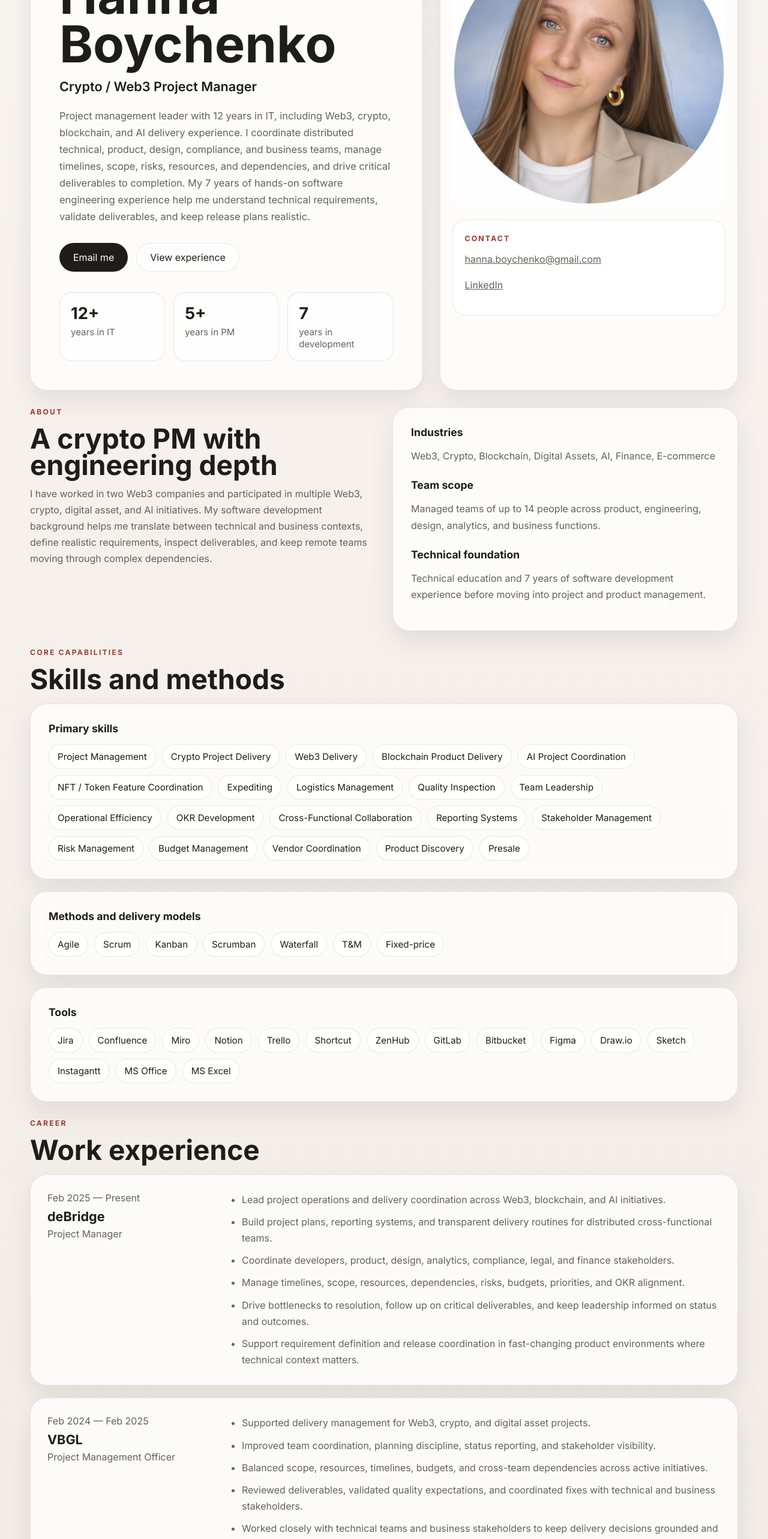
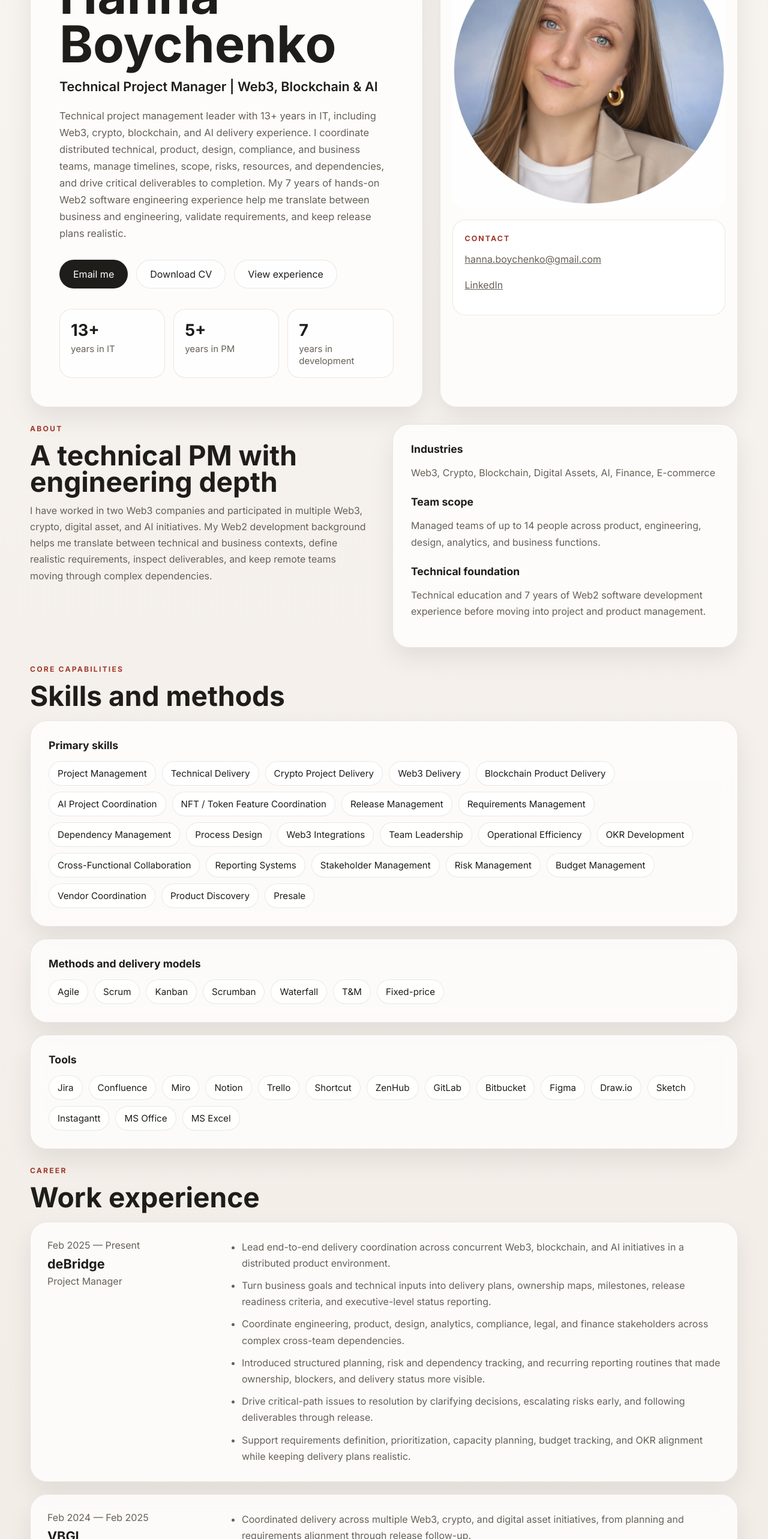
Before and after one commit to Boichenko/boichenko.github.io, a React (Vite) app: page / in a window 1280 px wide. Shown: the part 160-2726 px from the top of the page at 60% size. Built offline with nearby package versions, Linux system fonts and the light colour scheme.

Commit message:
Update Technical PM Web3 portfolio

```diff
--- a/index.html
+++ b/index.html
@@ -3,10 +3,10 @@
   <head>
     <meta charset="UTF-8" />
     <meta name="viewport" content="width=device-width, initial-scale=1.0" />
-    <title>Hanna Boychenko | Crypto / Web3 Project Manager</title>
+    <title>Hanna Boychenko | Technical Project Manager — Web3, Blockchain & AI</title>
     <meta
       name="description"
-      content="Portfolio website for Hanna Boychenko, Crypto and Web3 Project Manager with blockchain, AI, and software engineering background."
+      content="Portfolio of Hanna Boychenko, Technical Project Manager specializing in Web3, blockchain, AI, and cross-functional technical delivery."
     />
     <link rel="preconnect" href="https://fonts.googleapis.com">
     <link rel="preconnect" href="https://fonts.gstatic.com" crossorigin>
--- a/src/App.jsx
+++ b/src/App.jsx
@@ -6,12 +6,12 @@ const experience = [
     role: 'Project Manager',
     period: 'Feb 2025 — Present',
     achievements: [
-      'Lead project operations and delivery coordination across Web3, blockchain, and AI initiatives.',
-      'Build project plans, reporting systems, and transparent delivery routines for distributed cross-functional teams.',
-      'Coordinate developers, product, design, analytics, compliance, legal, and finance stakeholders.',
-      'Manage timelines, scope, resources, dependencies, risks, budgets, priorities, and OKR alignment.',
-      'Drive bottlenecks to resolution, follow up on critical deliverables, and keep leadership informed on status and outcomes.',
-      'Support requirement definition and release coordination in fast-changing product environments where technical context matters.',
+      'Lead end-to-end delivery coordination across concurrent Web3, blockchain, and AI initiatives in a distributed product environment.',
+      'Turn business goals and technical inputs into delivery plans, ownership maps, milestones, release readiness criteria, and executive-level status reporting.',
+      'Coordinate engineering, product, design, analytics, compliance, legal, and finance stakeholders across complex cross-team dependencies.',
+      'Introduced structured planning, risk and dependency tracking, and recurring reporting routines that made ownership, blockers, and delivery status more visible.',
+      'Drive critical-path issues to resolution by clarifying decisions, escalating risks early, and following deliverables through release.',
+      'Support requirements definition, prioritization, capacity planning, budget tracking, and OKR alignment while keeping delivery plans realistic.',
     ],
   },
   {
@@ -19,11 +19,11 @@ const experience = [
     role: 'Project Management Officer',
     period: 'Feb 2024 — Feb 2025',
     achievements: [
-      'Supported delivery management for Web3, crypto, and digital asset projects.',
-      'Improved team coordination, planning discipline, status reporting, and stakeholder visibility.',
-      'Balanced scope, resources, timelines, budgets, and cross-team dependencies across active initiatives.',
-      'Reviewed deliverables, validated quality expectations, and coordinated fixes with technical and business stakeholders.',
-      'Worked closely with technical teams and business stakeholders to keep delivery decisions grounded and realistic.',
+      'Coordinated delivery across multiple Web3, crypto, and digital asset initiatives, from planning and requirements alignment through release follow-up.',
+      'Established consistent planning, status reporting, meeting follow-ups, and risk and dependency tracking across active workstreams.',
+      'Connected technical and business stakeholders, translated priorities into actionable plans, and surfaced delivery trade-offs early.',
+      'Balanced scope, timelines, resources, budgets, and cross-team dependencies while maintaining visibility for leadership.',
+      'Reviewed deliverables against agreed requirements, coordinated issue resolution, and helped teams reach release readiness under changing priorities.',
     ],
   },
   {
@@ -71,14 +71,17 @@ const experience = [
 
 const primarySkills = [
   'Project Management',
+  'Technical Delivery',
   'Crypto Project Delivery',
   'Web3 Delivery',
   'Blockchain Product Delivery',
   'AI Project Coordination',
   'NFT / Token Feature Coordination',
-  'Expediting',
-  'Logistics Management',
-  'Quality Inspection',
+  'Release Management',
+  'Requirements Management',
+  'Dependency Management',
+  'Process Design',
+  'Web3 Integrations',
   'Team Leadership',
   'Operational Efficiency',
   'OKR Development',
@@ -118,23 +121,24 @@ const projects = [
   'Crypto Platforms',
   'Digital Asset Products',
   'NFT / Token Feature Discovery',
-  'Remote Cross-functional Delivery',
   'AI Products',
-  'PIM System',
-  'Fintech Startup from Scratch',
-  'Virtualized Service Platform',
-  'Phone Number Research Tool',
-  'Email Management System',
-  'Research Employees Platform',
-  'Scheduler',
-  'Test Automation Tool',
-  'Insurances',
-  'Industrial KPI Provider',
-  'Mercedes Cafe',
-  'Land Rover / Jaguar Observer',
-  'Clinic Management System',
-  'Real Estate System',
-  'Clinical Trials SaaS Platform',
+  'Fintech Platforms',
+  'B2B SaaS Products',
+]
+
+const caseStudies = [
+  {
+    title: 'Web3 delivery operations',
+    text: 'Built a transparent operating rhythm for NDA-protected initiatives: delivery plans, ownership, milestones, dependencies, risk tracking, and leadership reporting across distributed functions.',
+  },
+  {
+    title: 'Cross-functional release coordination',
+    text: 'Aligned product, engineering, design, analytics, compliance, legal, and business stakeholders around requirements, readiness criteria, unresolved decisions, and critical-path deliverables.',
+  },
+  {
+    title: 'AI and digital product delivery',
+    text: 'Converted evolving business needs into actionable workstreams, coordinated priorities and capacity, and kept delivery moving as scope and technical constraints changed.',
+  },
 ]
 
 const education = [
@@ -179,21 +183,22 @@ export default function App() {
         <div className="hero-copy">
           <p className="eyebrow">Portfolio</p>
           <h1>Hanna Boychenko</h1>
-          <p className="hero-role">Crypto / Web3 Project Manager</p>
+          <p className="hero-role">Technical Project Manager | Web3, Blockchain & AI</p>
           <p className="hero-summary">
-            Project management leader with 12 years in IT, including Web3, crypto, blockchain, and AI delivery experience.
+            Technical project management leader with 13+ years in IT, including Web3, crypto, blockchain, and AI delivery experience.
             I coordinate distributed technical, product, design, compliance, and business teams, manage timelines, scope,
             risks, resources, and dependencies, and drive critical deliverables to completion. My 7 years of hands-on
-            software engineering experience help me understand technical requirements, validate deliverables, and keep
-            release plans realistic.
+            Web2 software engineering experience help me translate between business and engineering, validate requirements,
+            and keep release plans realistic.
           </p>
           <div className="hero-actions">
             <a href="mailto:hanna.boychenko@gmail.com" className="button primary">Email me</a>
+            <a href="/Hanna-Boychenko-Technical-PM-Web3-AI-CV.pdf" download className="button secondary">Download CV</a>
             <a href="#experience" className="button secondary">View experience</a>
           </div>
           <div className="hero-stats">
             <div>
-              <strong>12+</strong>
+              <strong>13+</strong>
               <span>years in IT</span>
             </div>
             <div>
@@ -223,8 +228,8 @@ export default function App() {
           <div>
             <SectionTitle
               eyebrow="About"
-              title="A crypto PM with engineering depth"
-              text="I have worked in two Web3 companies and participated in multiple Web3, crypto, digital asset, and AI initiatives. My software development background helps me translate between technical and business contexts, define realistic requirements, inspect deliverables, and keep remote teams moving through complex dependencies."
+              title="A technical PM with engineering depth"
+              text="I have worked in two Web3 companies and participated in multiple Web3, crypto, digital asset, and AI initiatives. My Web2 development background helps me translate between technical and business contexts, define realistic requirements, inspect deliverables, and keep remote teams moving through complex dependencies."
             />
           </div>
           <div className="info-card">
@@ -233,7 +238,7 @@ export default function App() {
             <h3>Team scope</h3>
             <p>Managed teams of up to 14 people across product, engineering, design, analytics, and business functions.</p>
             <h3>Technical foundation</h3>
-            <p>Technical education and 7 years of software development experience before moving into project and product management.</p>
+            <p>Technical education and 7 years of Web2 software development experience before moving into project and product management.</p>
           </div>
         </section>
 
@@ -277,9 +282,23 @@ export default function App() {
 
         <section className="section section-grid">
           <div className="info-card">
-            <SectionTitle eyebrow="Delivery history" title="Project types" />
+            <SectionTitle eyebrow="Delivery history" title="Selected project types" />
             <PillList items={projects} />
           </div>
+          <div className="info-card">
+            <SectionTitle eyebrow="Selected work" title="NDA-safe delivery examples" />
+            <div className="case-list">
+              {caseStudies.map((item) => (
+                <article className="case-item" key={item.title}>
+                  <h3>{item.title}</h3>
+                  <p>{item.text}</p>
+                </article>
+              ))}
+            </div>
+          </div>
+        </section>
+
+        <section className="section section-grid">
           <div className="info-card">
             <SectionTitle eyebrow="Education" title="Courses and academic background" />
             <ul className="simple-list">
```
Also changed, not shown: src/styles.css (+185 -0 lines), 2 other files (tests, documents, lock files or other folders).
